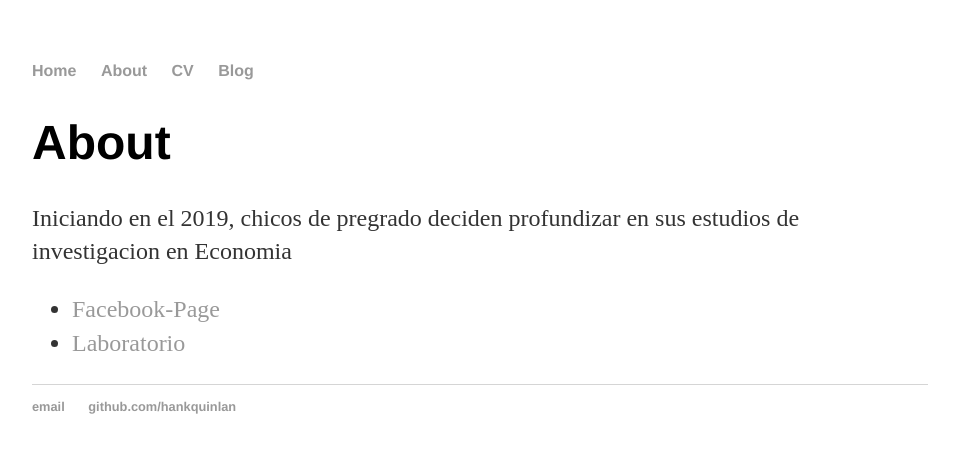
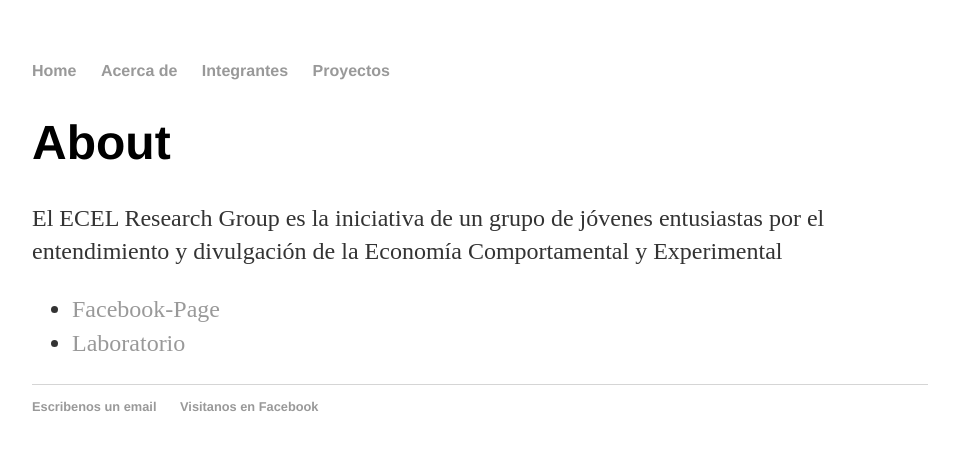
Before and after one commit to Crillboy314/Crillboy314.github.io, a Jekyll site: the page built from about/index.html, in a window 1280 px wide. Shown: the top 453 px of the page, without its empty margins (160-1119 px from the left). Built offline with Jekyll 4.4.1, drawn with Linux system fonts in a browser that asks for light colours.

```diff
--- a/_layouts/default.html
+++ b/_layouts/default.html
@@ -12,9 +12,9 @@
     <nav>
 <ul>
 <li><a href="/">Home</a></li>
-<li><a href="/about">About</a></li>
-<li><a href="/cv">CV</a></li>
-<li><a href="/blog">Blog</a></li>
+<li><a href="/about">Acerca de</a></li>
+<li><a href="/cv">Integrantes</a></li>
+<li><a href="/blog">Proyectos</a></li>
 </ul>
     </nav>
 <div class="container">
@@ -25,8 +25,8 @@
 
   <footer>
    <ul>
-   <li><a href="mailto:hankquinlanhub@gmail.com">email</a></li>
-   <li><a href="https://github.com/hankquinlan">github.com/hankquinlan</a></li>
+   <li><a href="mailto:ecelresearchgroup@gmail.com">Escribenos un email</a></li>
+   <li><a href="https://www.facebook.com/ECELRG">Visitanos en Facebook</a></li>
    </ul>
   </footer>
   </body>
--- a/about/index.html
+++ b/about/index.html
@@ -5,8 +5,8 @@ title: About ECEL RG
 
 		<div class="about">
 			<h1>About</h1>
-			<p>Iniciando en el 2019, chicos de pregrado deciden profundizar en sus
-				estudios de investigacion en Economia
+			<p>El ECEL Research Group es la iniciativa de un grupo de jóvenes
+				entusiastas por el entendimiento y divulgación de la Economía Comportamental y Experimental
 			</p>
 
 			<ul class="contacts">
```
Also changed, not shown: blog/index.html (line endings or trailing spaces).
